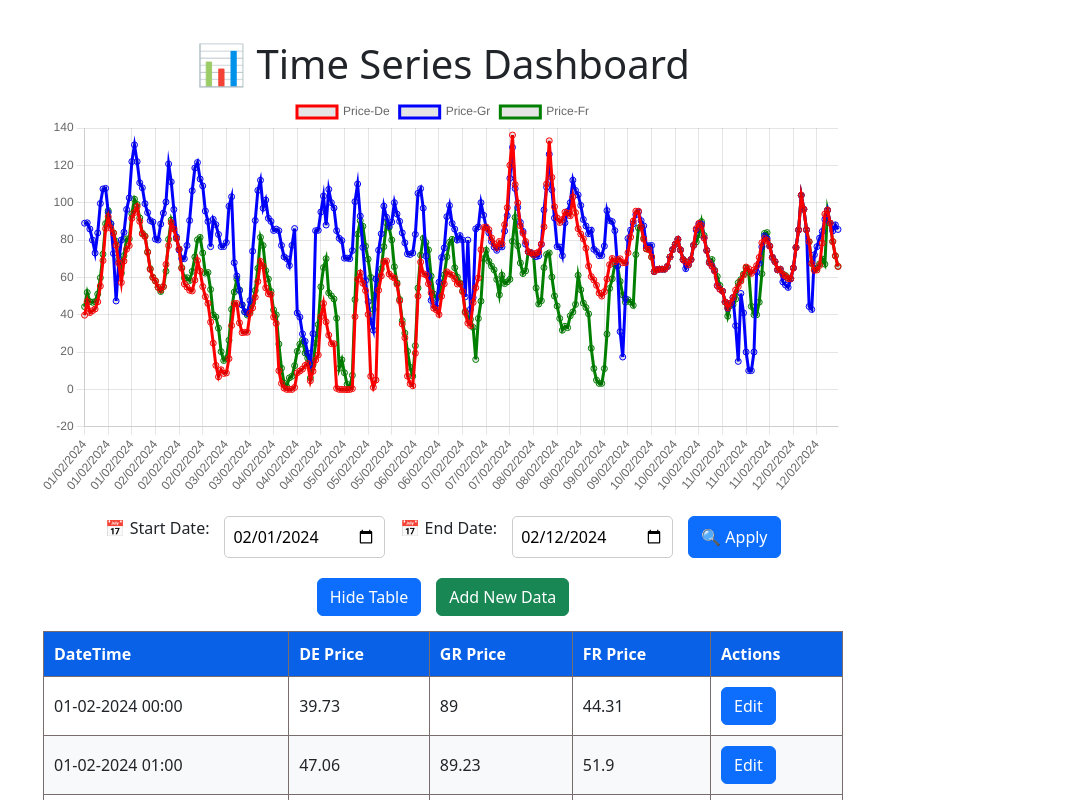
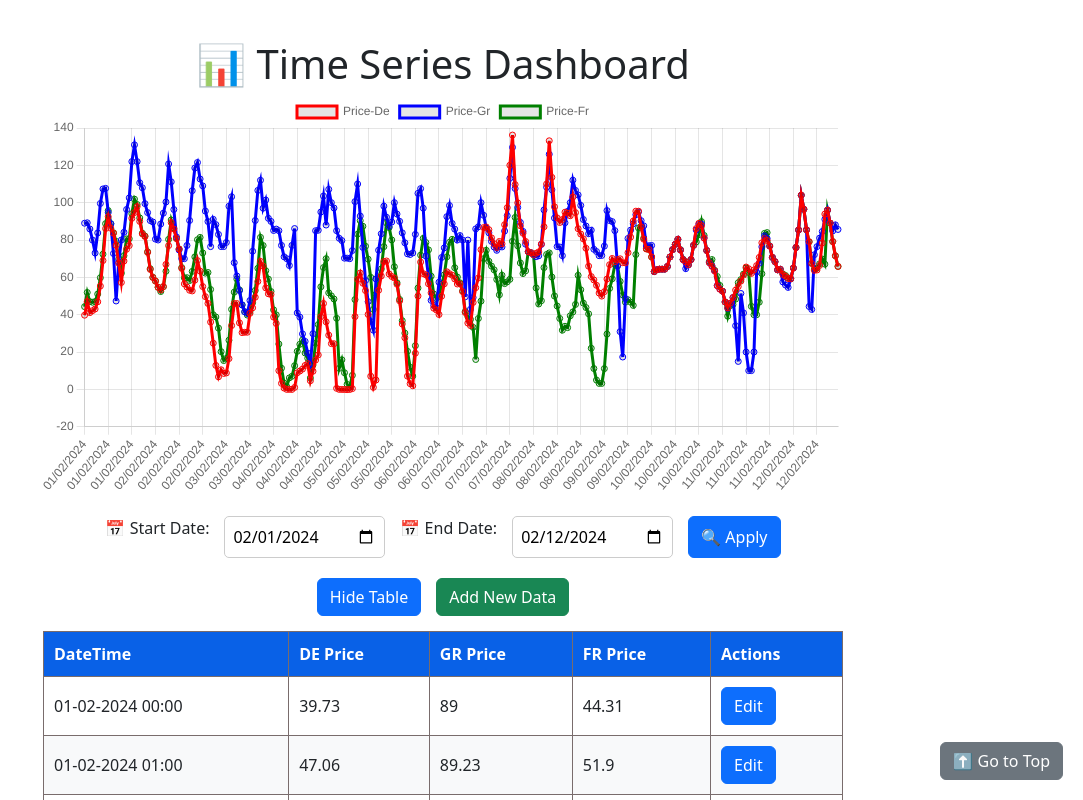
Before and after one commit to stellamarma/Assignment, a Vue app: page / in a window 1280 px wide. Both pictures are taken after a click on the button "Show Table". Shown: the top 800 px of the page, without its empty margins (197-1280 px from the left). Built offline with nearby package versions, Linux system fonts and the light colour scheme.

Commit message:
Add got to the top buttom

```diff
--- a/src/App.vue
+++ b/src/App.vue
@@ -35,14 +35,17 @@
     <!-- Εμφάνιση του πίνακα μόνο όταν το showTable είναι true -->
     <TableData v-if="showTable" :data="filteredData" @updateData="updateData" />
 
+    <!-- Κουμπί για κύλιση στην κορυφή της σελίδας, εμφανίζεται μόνο αν ο πίνακας είναι ορατός -->
+    <button v-if="showTable" class="btn btn-secondary" @click="scrollToTop" style="position: fixed; bottom: 20px; right: 20px;">
+      ⬆️ Go to Top
+    </button>
+
     <!-- Φόρμα προσθήκης νέας τιμής -->
     <AddDataForm
       v-if="showAddForm"
       @addData="addNewData"
       @cancelAdd="showAddForm = false"
     />
-
-
   </div>
 </template>
 
@@ -83,7 +86,6 @@ onMounted(async () => {
 
     visible: true,
   }));
-
 
   // Ορισμός των αρχικών ημερομηνιών
   if (timeSeriesData.value.length > 0) {
@@ -141,6 +143,15 @@ const validateInput = (row: TimeSeriesData): boolean => {
 // Ενημέρωση φιλτραρισμένων δεδομένων (μετά την αλλαγή ορατότητας μιας σειράς)
 const updateFilteredData = () => {
   filteredData.value = timeSeriesData.value.filter((row) => row.visible);
+};
+
+// Συνάρτηση για κύλιση στην κορυφή
+const scrollToTop = () => {
+  window.scrollTo({
+    top: 0,
+    left: 0,
+    behavior: "smooth"
+  });
 };
 </script>
 
```
Lines whose indentation alone changed are shown as unchanged.
